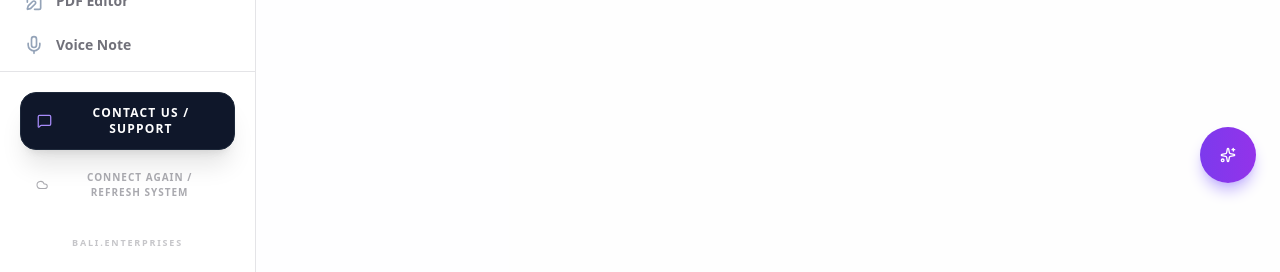
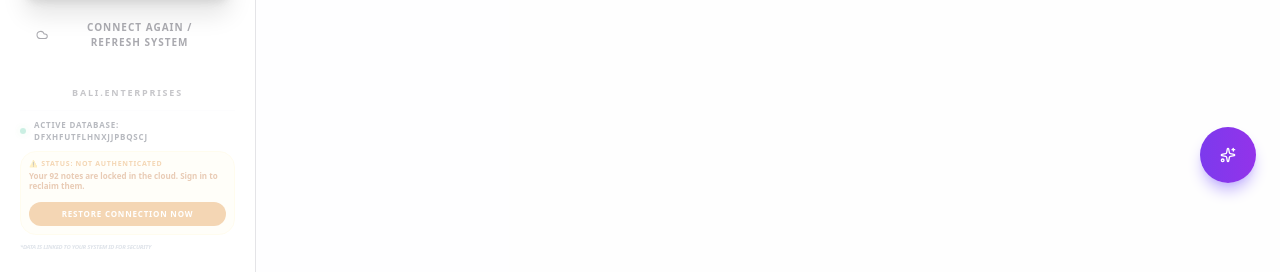
Before and after one commit to damnbayu-droid/notes, a React (Vite) app: page / in a window 1280 px wide. Shown: the part 593-865 px from the top of the page. Built offline with nearby package versions, Linux system fonts and the light colour scheme; no server answers.

Commit message:
Transparency: Added permanent Database Connection ID and Account Identity display to Sidebar

```diff
--- a/src/components/layout/Sidebar.tsx
+++ b/src/components/layout/Sidebar.tsx
@@ -374,15 +374,33 @@ export function Sidebar({
               Bali.Enterprises
             </a>
 
-            {userEmail && (
             <div className="pt-2 border-t border-slate-100/50 mt-2 text-left opacity-30 hover:opacity-100 transition-opacity">
+               <div className="flex items-center gap-2 mb-2">
+                  <div className="w-1.5 h-1.5 rounded-full bg-emerald-500 animate-pulse shadow-[0_0_8px_rgba(34,197,94,0.5)]" />
+                  <p className="text-[8px] font-black text-slate-900 uppercase tracking-widest">Active Database: dfxhfutflhnxjjpbqscj</p>
+               </div>
+
+               {userEmail ? (
+                 <>
                    <p className="text-[7px] font-black text-slate-400 uppercase tracking-widest leading-none mb-1">Authenticated Account:</p>
                    <p className="text-[8px] font-mono text-slate-500 truncate mb-1">{userEmail}</p>
                    <p className="text-[7px] font-black text-slate-400 uppercase tracking-widest leading-none mb-1">System ID:</p>
                    <code className="text-[8px] font-mono text-violet-600 truncate block bg-violet-50 rounded px-1">{userId}</code>
-                <p className="text-[6px] font-bold text-slate-400 mt-1 uppercase italic tracking-tighter">*Compare this ID to your Database screenshots</p>
+                 </>
+               ) : (
+                 <div className="p-2 bg-amber-50 rounded-xl border border-amber-100">
+                    <p className="text-[7px] font-black text-amber-600 uppercase tracking-widest leading-none mb-1">⚠️ Status: Not Authenticated</p>
+                    <p className="text-[8px] font-bold text-amber-700 leading-tight mb-2">Your 92 notes are locked in the cloud. Sign in to reclaim them.</p>
+                    <button
+                      onClick={() => window.location.href = '/auth'}
+                      className="w-full py-1.5 bg-amber-600 text-white text-[8px] font-black uppercase tracking-widest rounded-lg hover:bg-amber-700 transition-all"
+                    >
+                      Restore Connection Now
+                    </button>
                  </div>
                )}
+               <p className="text-[6px] font-bold text-slate-400 mt-2 uppercase italic tracking-tighter">*Data is linked to your system ID for security</p>
+            </div>
           </div>
         </div>
       </aside>
```
Lines whose indentation alone changed are shown as unchanged.
